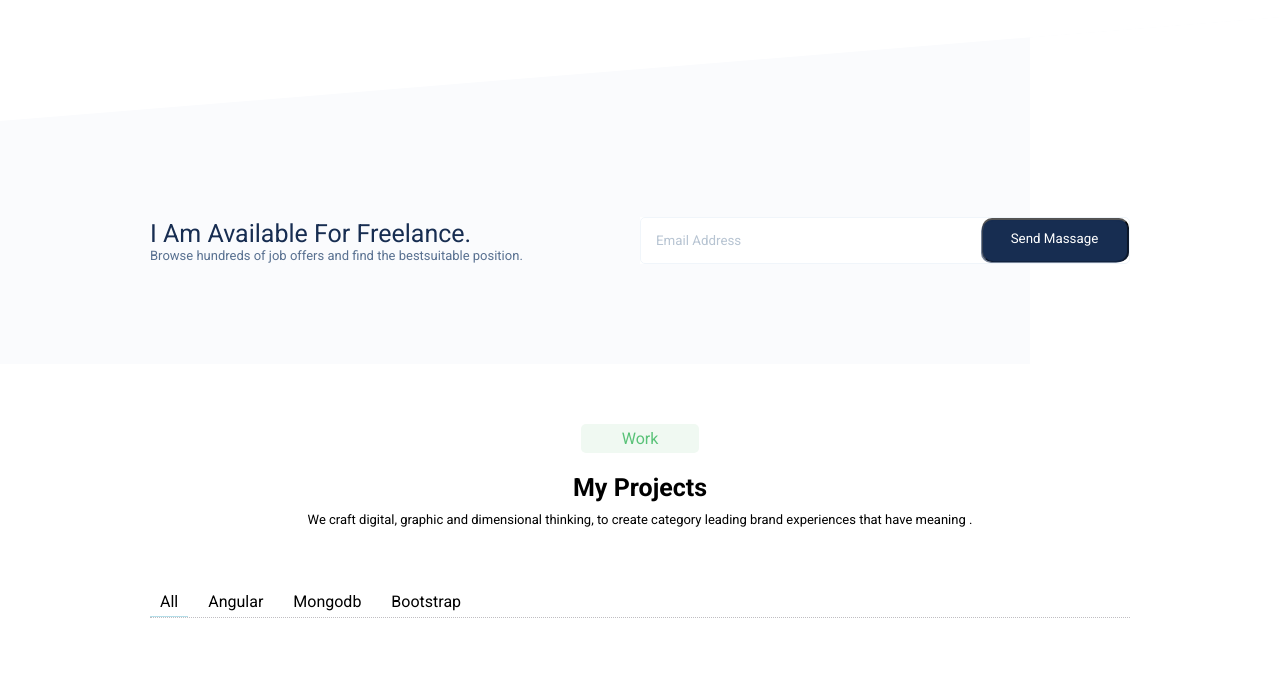
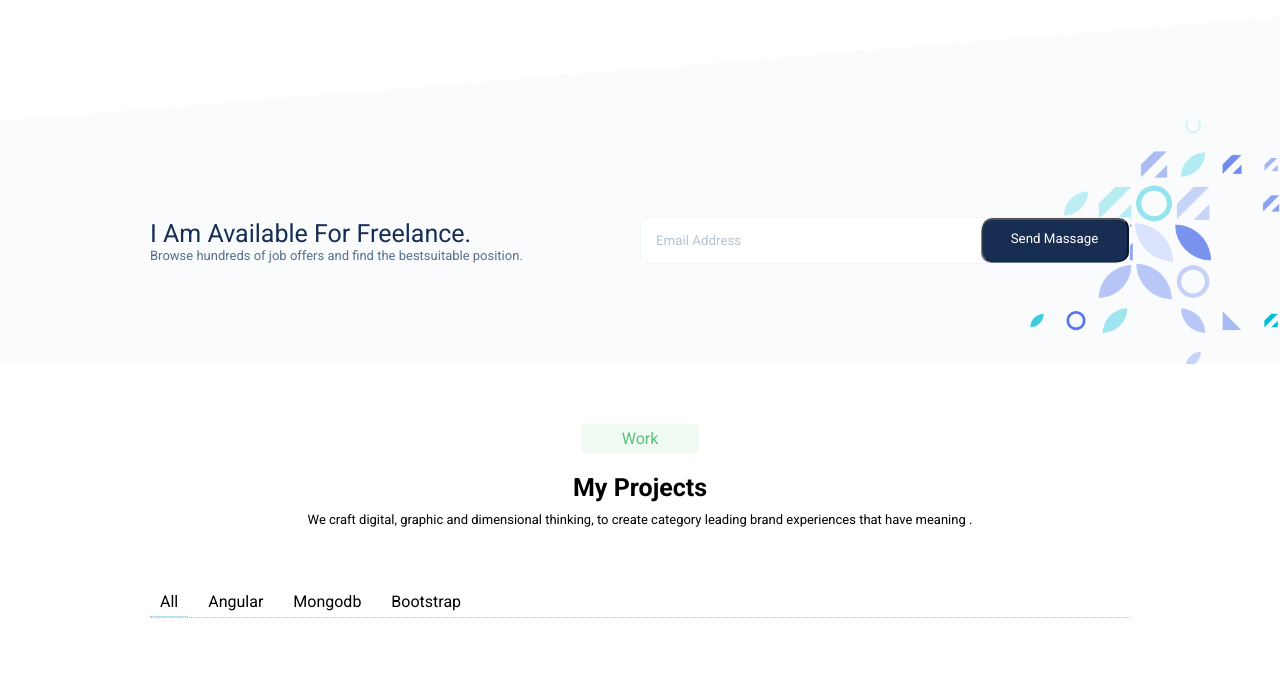
Before and after one commit to Konta37/Hackathon_1, a plain HTML site: page index.html in a window 1280 px wide. Shown: the part 1235-1910 px from the top of the page. Drawn offline with nearby package versions, Linux system fonts and the light colour scheme; files whose address does not match are found by name.

Commit message:
Hackathon_1

```diff
--- a/index.css
+++ b/index.css
@@ -241,8 +241,8 @@
     background-color: #fafbfd;
     clip-path: polygon(0 30%, 100% 0, 100% 100%, 0 100%);
     position: relative;
+}
 
-}
 .fourth-content-left{
     width: 50%;
     position: relative;
@@ -363,11 +363,12 @@
     position: absolute;
     bottom: 0;
     right: 0;
-    background-image: url("20240422T010622Z-001/Đề 4_assets/images/personal/testi-pet.png");
+    background-image: url("20240422T010622Z-001/De4_assets/images/personal/testi-pet.png");
     background-position: center;
     background-repeat: no-repeat;
     background-size: cover;
-    height: 100%;
+    background-color: #fafbfd;
+    height: 70%;
     width: 250px;
     z-index: -1;
 }
@@ -569,7 +570,7 @@
     right: -50px;
     width: 200px;
     height: 200px;
-    background-image: url("20240422T010622Z-001/Đề 4_assets/images/personal/testi-pet.png");
+    background-image: url("20240422T010622Z-001/De4_assets/images/personal/testi-pet.png");
     background-position: center;
     background-repeat: no-repeat;
     background-size: cover;
--- a/index.html
+++ b/index.html
@@ -182,6 +182,9 @@
             </button>
         </div>
         <div class="img-bg">
+
+        </div>
+        <div class="img-bg-2">
 
         </div>
     </div>
```
